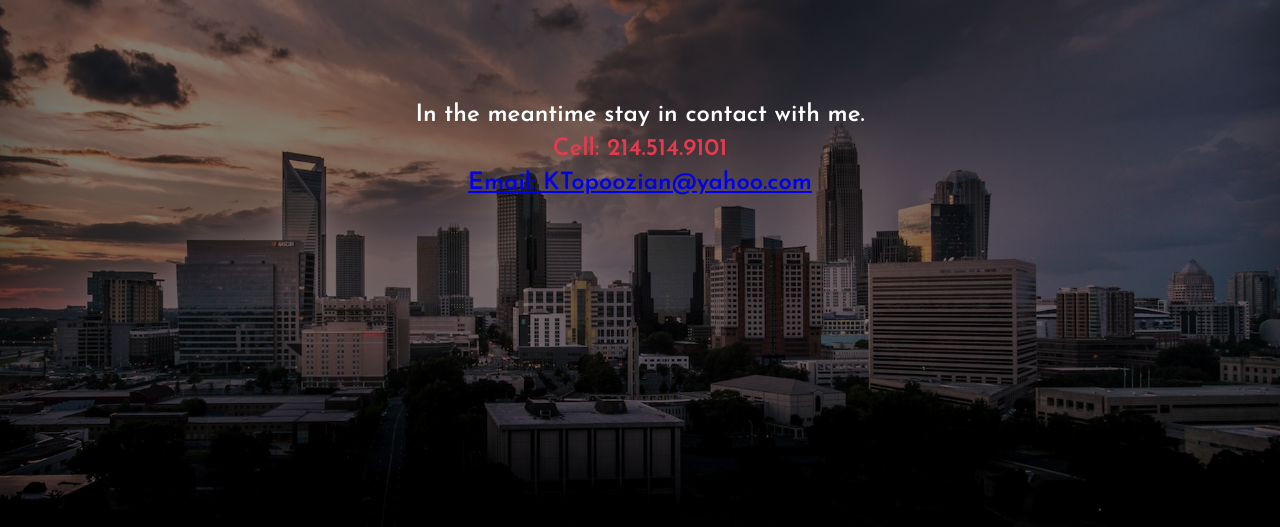
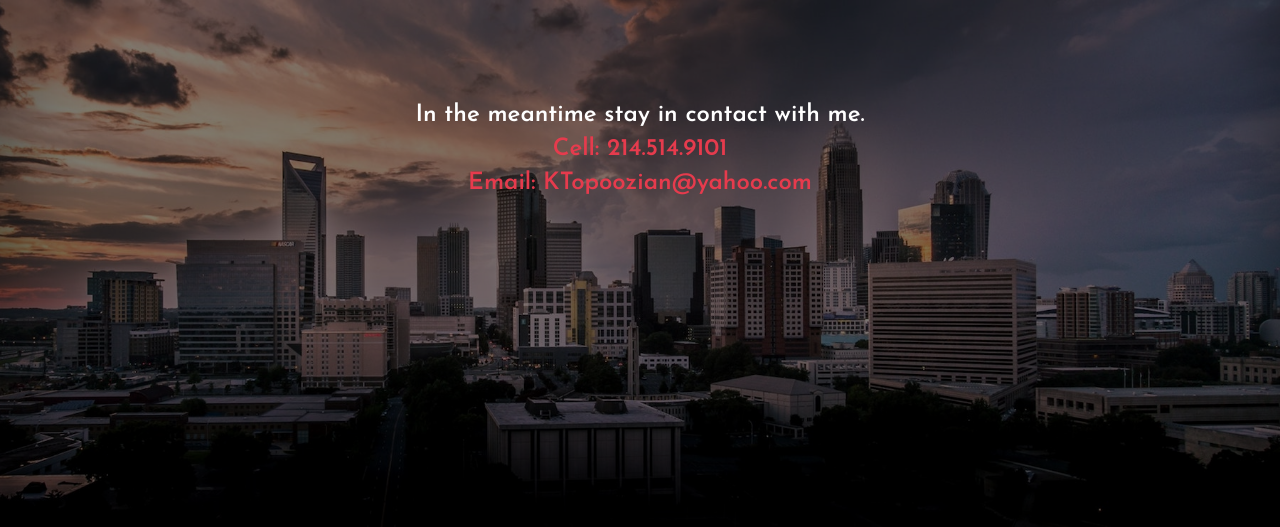
Before and after one commit to chofia/CharlotteTopRealty.github.io, a plain HTML site: page index.html in a window 1280 px wide. Shown: the part 273-800 px from the top of the page. Drawn offline with nearby package versions, Linux system fonts and the light colour scheme; a web font is replaced by a local one.

Commit message:
Update style.css

```diff
--- a/style.css
+++ b/style.css
@@ -22,6 +22,11 @@ background: url(/images/charlotte.jpeg) right bottom no-repeat;
 background-size: cover;
 box-shadow: inset 0 0 100px rgba(0,0,0,0.5);
 position: relative;
+}
+
+a {
+	color: #e63b4d;
+	text-decoration: none;
 }
 
 .black{
```
